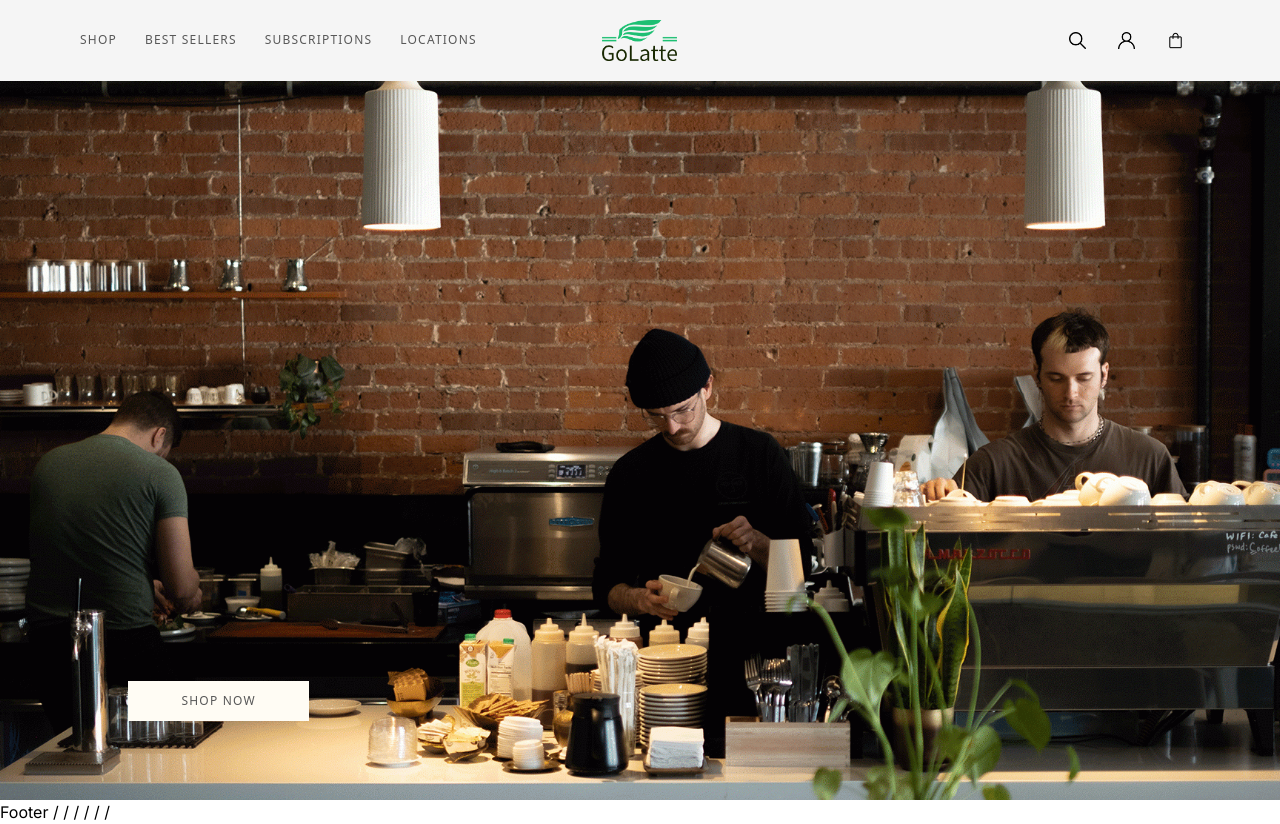
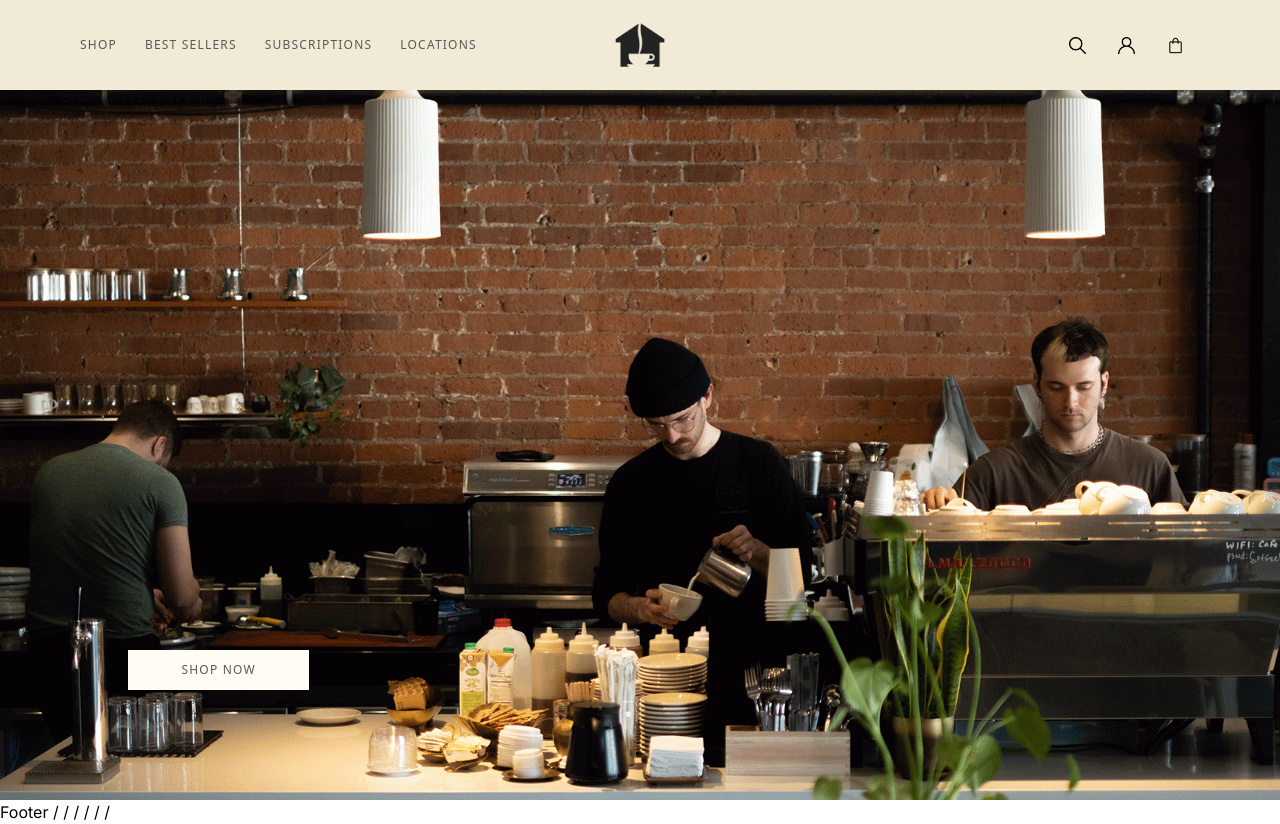
Before and after one commit to jakobcampos/CoffeeWebsite, a Next.js app: page / in a window 1280 px wide. Built offline with nearby package versions, Linux system fonts and the light colour scheme.

Commit message:
+ Added new color scheme and logo

```diff
--- a/app/globals.css
+++ b/app/globals.css
@@ -15,15 +15,15 @@ body {
 }
 
 .bg-primary {
-  background-color: #F5F5F5;
+  background-color: #F0EAD6;
 }
 
 @layer utilities {
   .btn_white {
-    @apply  border-[#fffcf4] bg-[#fffcf4] px-8 py-3 text-green-50
+    @apply  border-primary bg-primary px-8 py-3 text-green-50
   }
   .btn_white_text  {
-    @apply  border-[#fffcf4] bg-[#fffcf4] px-8 py-3 text-gray-90
+    @apply  border-secondary bg-secondary px-8 py-3 text-gray-90
   }
   .btn_green  {
     @apply  border-green-50 bg-green-50 px-8 py-5 text-white
@@ -168,3 +168,10 @@ body {
 .mobileNav {
   height: calc(var(--vh, 1vh) * 100);
 }
+
+/* Adjust this CSS to fit your design's specific needs */
+.icon-wrapper {
+  width: 17px; /* Default size */
+  height: 17px;
+  position: relative;
+}
--- a/components/Button.tsx
+++ b/components/Button.tsx
@@ -8,20 +8,25 @@ type ButtonProps = {
   full?: boolean;
 }
 
+// Wrap your Image component to control its size more responsively
 const Button = ({ type, title, icon, variant, full }: ButtonProps) => {
-  // Responsive design adjustments
   const sizingClasses = full ? 'w-full sm:w-3/4 md:w-1/3 lg:w-1/6' : '';
-
-  // General hover opacity for buttons without icons
   const hoverClasses = icon ? 'hover:opacity-30' : 'hover:opacity-70';
 
   return (
-    <button className={`flex items-center justify-center gap-3 ${variant} ${sizingClasses} ${hoverClasses} px-4 py-2 transition-all duration-300 ease-in-out`} type={type}>
-      {icon && <div className="inline-flex"><Image src={icon} alt={title || 'Button icon'} width={17} height={19}/></div>}
-      {title && <span className="text-xs font-sans font-normal tracking-widest uppercase text-gray-50 transition-all whitespace-nowrap cursor-pointer">{title}</span>}
+    <button className={`flex items-center justify-center gap-3 ${variant} ${sizingClasses} ${hoverClasses} lg:px-4 md:px-4 sm:px-4 xs:px-4 px-2.5 py-2 transition-all duration-300 ease-in-out`} type={type}>
+      {icon && (
+        <div className="icon-wrapper inline-flex">
+          <Image src={icon} alt={title || 'Button icon'} layout="fill" />
+        </div>
+      )}
+      {title && (
+        <span className="text-xs font-sans font-normal tracking-widest uppercase text-gray-50 transition-all whitespace-nowrap cursor-pointer">{title}</span>
+      )}
     </button>
   );
 };
 
 
+
 export default Button
--- a/components/Hero.tsx
+++ b/components/Hero.tsx
@@ -6,7 +6,7 @@ const Hero = () => {
   return (
     <div className='block relative w-full h-[100vh]'>
         <Image src="/homeheader.png" alt="hero" layout='fill' objectFit='cover'/>
-        <div className='relative pt-[75vh] lg:pl-32 px-16'>
+        <div className='relative pt-[70vh] lg:pl-32 px-16'>
             <Button type="button" title='SHOP NOW' variant='btn_white_text' full />
         </div>
     </div>
--- a/components/Navbar.tsx
+++ b/components/Navbar.tsx
@@ -25,7 +25,7 @@ const Navbar = () => {
   }, [isMenuOpen]);
 
   return (
-    <nav className="grid grid-cols-3 items-center justify-between bg-primary lg:px-20 px-10 py-5 relative z-30">
+    <nav className="grid grid-cols-3 items-center justify-between bg-primary lg:px-20 md:px-10 sm:px-10 xs:px-10 px-4 py-5 relative z-30">
       {/* Left-aligned menu icon and navigation links */}
       <div className="flex items-center justify-start">
         <div
@@ -36,21 +36,21 @@ const Navbar = () => {
           <Image
             src={isMenuOpen ? "/close.png" : "/menu.png"} // Assuming "/close.png" is your close icon
             alt={isMenuOpen ? "Close menu" : "Open menu"}
-            width={isMenuOpen ? 20 : 20}
+            width={20}
             height={16}
           />
         </div>
 
         {/* Mobile navigation menu */}
         {isMenuOpen && (
-          <ul className="mobileNav absolute top-full left-0 w-full bg-primary lg:hidden">
+          <ul className="mobileNav absolute top-full left-0 w-full bg-primary opacity-95 lg:hidden">
             {NAV_LINKS.map((link) => (
               <li
                 key={link.key}
                 className="text-sm font-sans font-normal tracking-widest uppercase text-gray-700 py-2 px-10 cursor-pointer"
               >
                 <Link href={link.href}>
-                  <span className="inline-block pb-.5 border-b border-transparent hover:border-current transition duration-300 ease-in-out">
+                  <span className="inline-block mt-5 pb-.5 border-b border-transparent hover:border-current transition duration-300 ease-in-out">
                     {link.label}
                   </span>
                 </Link>
@@ -78,7 +78,7 @@ const Navbar = () => {
       {/* Centered logo */}
       <div className="flex justify-center">
         <Link href="/">
-          <Image src="/logo.png" alt="logo" width={75} height={75} />
+          <Image src="/logo.png" alt="logo" width={50} height={50} />
         </Link>
       </div>
 
--- a/tailwind.config.ts
+++ b/tailwind.config.ts
@@ -11,6 +11,8 @@ module.exports = {
         'underline': '0 1px black',
       },
       colors: {
+        'primary': '#F0EAD6',
+        'secondary': '#fffcf4',
         green: {
           50: '#30AF5B',
           90: '#292C27',
```
Also changed, not shown: public/logo.png.
